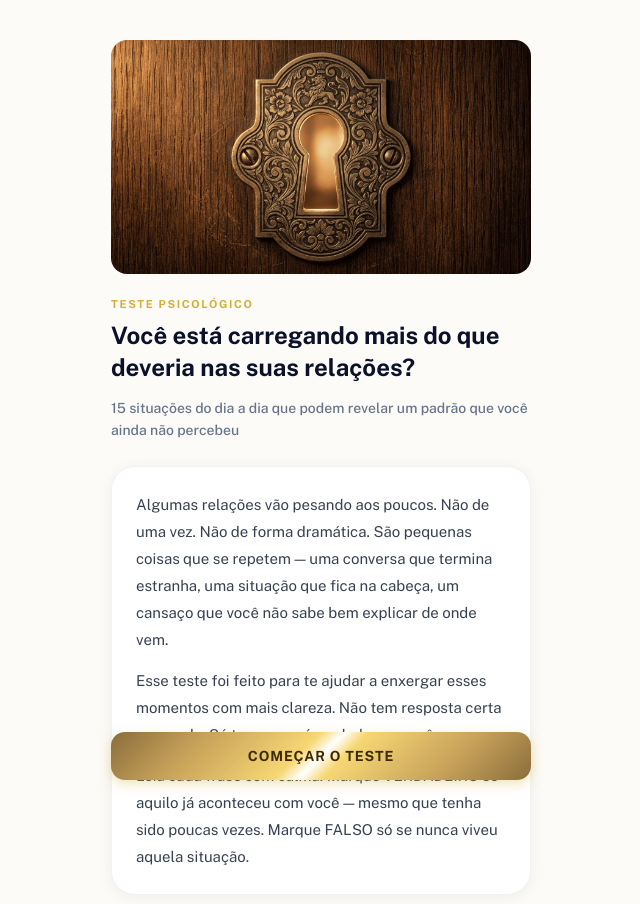
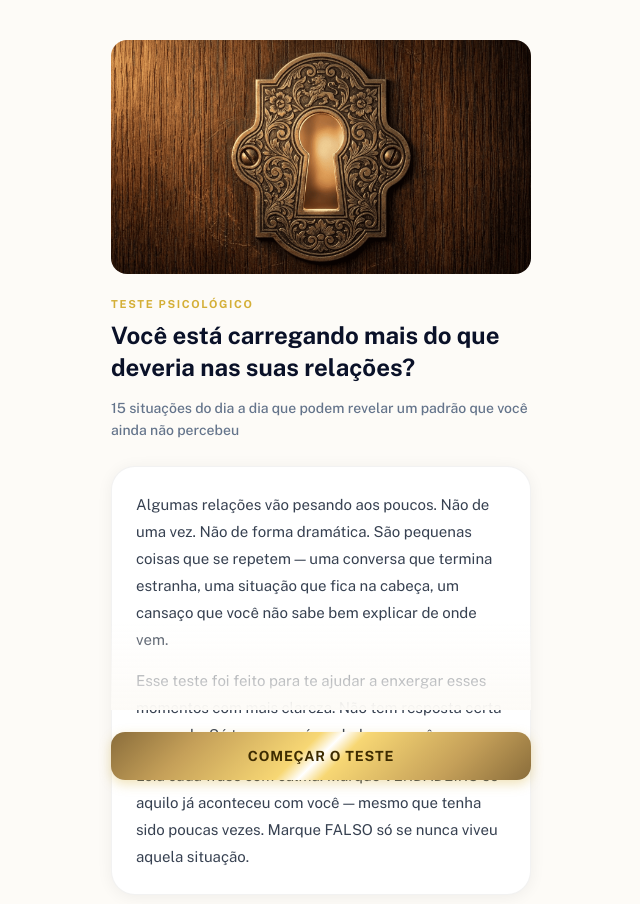
Before and after one commit to vgtallan-afk/Quiz, a React (Vite) app: page / in a window 1280 px wide. Shown: the top 904 px of the page, without its empty margins (319-959 px from the left). Built offline with nearby package versions, Linux system fonts and the light colour scheme.

Commit message:
Update Quiz.jsx

```diff
--- a/src/Quiz.jsx
+++ b/src/Quiz.jsx
@@ -575,6 +575,21 @@ export default function Quiz() {
 ))}
 </Card>
 
+<div
+  style={{
+    position: "fixed",
+    bottom: "90px",
+    left: "50%",
+    transform: "translateX(-50%)",
+    width: "100%",
+    maxWidth: "420px",
+    height: "90px",
+    background: "linear-gradient(to bottom, rgba(253,251,247,0), #FDFBF7)",
+    pointerEvents: "none",
+    zIndex: 9
+  }}
+/>
+
 <button
   onClick={() => setPhase("quiz")}
   style={{
```
